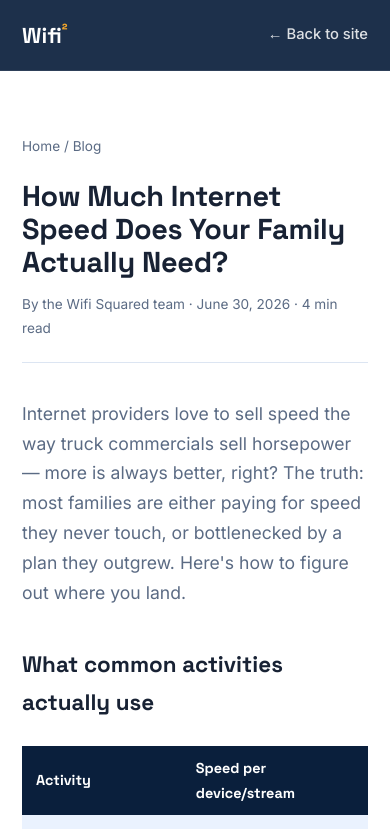
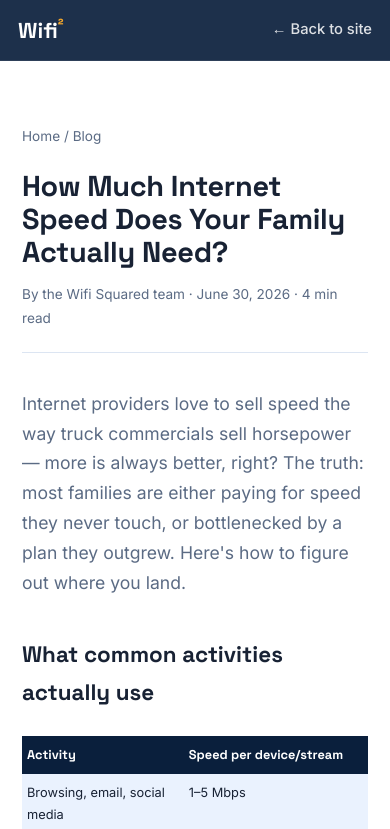
Before and after one commit to SmokyMountainWebCo/wifisquared, a plain HTML site: page how-much-internet-speed-do-you-need.html in a window 390 px wide. Shown: the top 829 px of the page. Drawn offline with Linux system fonts and the light colour scheme.

Commit message:
Site-wide mobile top bar fix (2/3): speed guide, mobile coverage, network management, privacy. Top bar scrolls with the page on phones (<=760px); no-wrap nav links; overflow-x guard; long links wrap. Desktop unchanged.

```diff
--- a/how-much-internet-speed-do-you-need.html
+++ b/how-much-internet-speed-do-you-need.html
@@ -69,6 +69,22 @@ tr:nth-child(even) td{background:var(--sky-soft)}
 .more a{display:block;padding:6px 0}
 footer{background:#071628;color:rgba(255,255,255,.6);padding:28px 0;font-size:.82rem;text-align:center}
 footer a{color:var(--amber)}
+/* Top bar on phones (same fix as /livestreams): the bar scrolls away with the page
+   instead of sticking at top:0, so it can't sit over the title. Nav links never wrap
+   or get squeezed, and everything stays inside the screen width. */
+html,body{max-width:100%;overflow-x:clip}
+.nav-in>a{white-space:nowrap}
+.nav a.back{flex-shrink:0}
+@media(max-width:760px){
+  .nav{position:relative}
+  .nav-in{height:60px;padding:0 18px}
+  .nav a.back{padding-left:16px}
+  img,video,iframe{max-width:100%}
+  article a{overflow-wrap:anywhere}
+  th,td{padding:8px 5px}
+  table{font-size:.8rem;display:block;max-width:100%;overflow-x:auto;-webkit-overflow-scrolling:touch}
+  td,th{-webkit-hyphens:auto;hyphens:auto}
+}
 </style>
 </head>
 <body>
```
Also changed, not shown: mobile-coverage.html (+8 -0 lines), network-management-practices.html (+13 -0 lines), privacy.html (+13 -0 lines).
